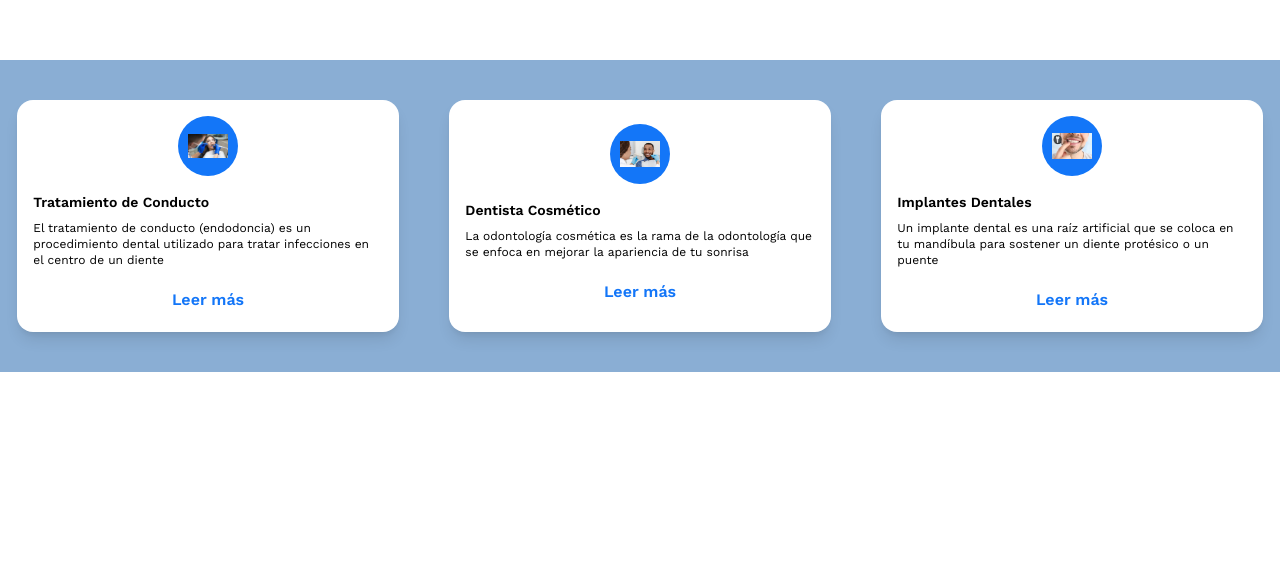
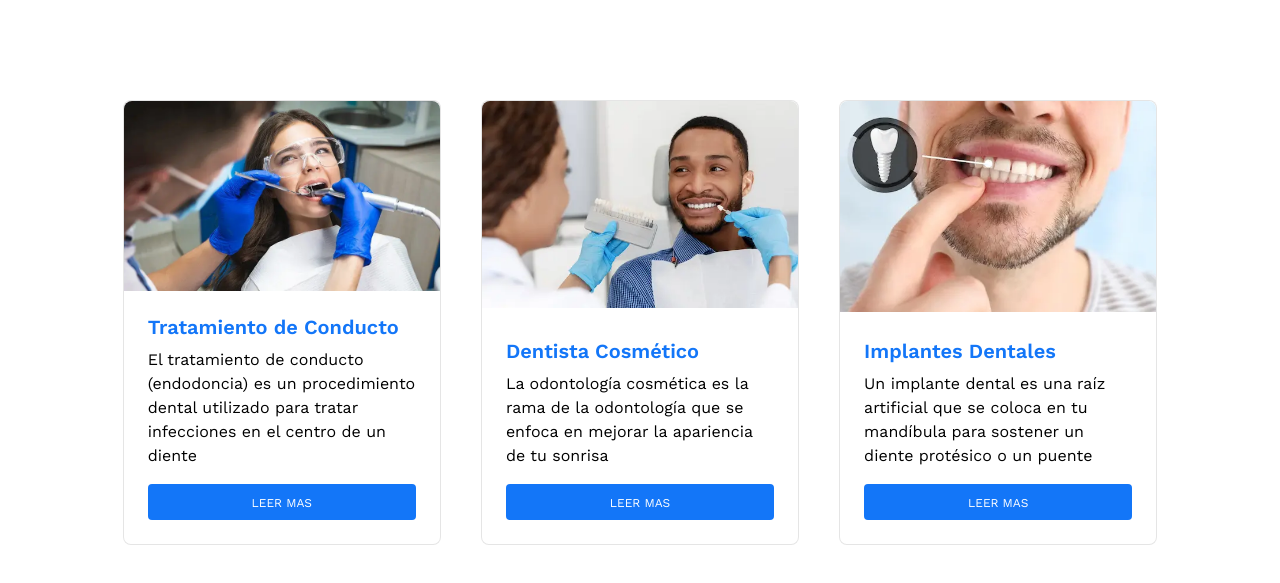
Before and after one commit to EnriqueHM31/dentista-web, a React (Vite) app: page / in a window 1280 px wide. Shown: the part 900-1483 px from the top of the page. Before the commit the page ends 1272 px from the top, so only its background shows below. Built offline with nearby package versions, Linux system fonts and the light colour scheme.

Commit message:
Mejorar el aspectode las cards

```diff
--- a/src/components/Servicios.tsx
+++ b/src/components/Servicios.tsx
@@ -5,39 +5,47 @@ import { motion } from "framer-motion";
 
 export default function Servicios() {
     return (
-        <section className="bg-secondary w-full grid grid-cols-1 md:grid-cols-2 lg:grid-cols-3 gap-4 mt-20 py-10">
+        <section className="bg-white w-full gap-4 mt-20 py-20 md:py-15 xl:py-10 ">
+
+            <div className="max-w-10/12 px-2 xl:px-4 mx-auto w-full  grid grid-cols-1 md:grid-cols-2 lg:grid-cols-3 gap-10 ">
                 {SERVICIOS_DATA.map((servicio, index) => (
+
                     <motion.article
-                    key={servicio.name}
-                    initial={{ opacity: 0, y: 30, scale: 0.95 }}
-                    whileInView={{ opacity: 1, y: 0, scale: 1 }}
-                    transition={{
+                        key={servicio.name} initial={{ opacity: 0, y: 30, scale: 0.95 }}
+                        whileInView={{ opacity: 1, y: 0, scale: 1 }} transition={{
                             duration: 0.4,
                             delay: index * 0.1,
                             ease: "easeOut",
                         }}
                         viewport={{ once: true, amount: 0.3 }}
-                    className="flex flex-col gap-4 p-4 rounded-2xl max-w-11/12 w-full mx-auto items-center justify-center bg-white shadow-lg"
-                >
-                    <div className="flex items-center justify-center rounded-full bg-primary size-15">
+                        className=" rounded-lg bg-white shadow-secondary-1 dark:bg-surface-dark border border-black/10 flex flex-col ">
+                        <div
+                            className="relative overflow-hidden bg-cover bg-no-repeat flex-2"
+                            data-twe-ripple-init
+                            data-twe-ripple-color="light">
                             <img
+                                className="rounded-t-lg w-full"
                                 src={servicio.img}
-                            alt="servicio"
-                            className="w-full h-full object-contain max-w-10"
-                        />
+                                alt={servicio.name} />
                         </div>
-                    <div className="flex flex-col gap-2 items-start">
-                        <h3 className="text-sm font-bold">{servicio.name}</h3>
-                        <p className="text-xs">{servicio.description}</p>
+                        <div className="p-6 flex flex-col justify-between flex-1  ">
+                            <h5 className="mb-2 text-xl leading-tight text-primary font-bold">{servicio.name}</h5>
+                            <p className="mb-4 text-base text-black">
+                                {servicio.description}
+                            </p>
+                            <a
+                                href={'#'}
+                                type="button"
+                                className="inline-block rounded bg-primary px-6 pb-2 pt-2.5 text-xs font-medium uppercase leading-normal text-white shadow-primary-3 transition duration-150 ease-in-out hover:bg-primary-accent-300 hover:shadow-primary-2 focus:bg-primary-accent-300 focus:shadow-primary-2 focus:outline-none focus:ring-0 active:bg-primary-600 active:shadow-primary-2 dark:shadow-black/30 dark:hover:shadow-dark-strong dark:focus:shadow-dark-strong dark:active:shadow-dark-strong text-center"
+                                data-twe-ripple-init
+                                data-twe-ripple-color="light">
+                                Leer mas
+                            </a>
                         </div>
-                    <a
-                        href="#"
-                        className="text-primary font-semibold hover:underline hover:text-blue-800 transition-all duration-300 ease-out py-1"
-                    >
-                        Leer más
-                    </a>
                     </motion.article>
                 ))}
+
+            </div>
         </section>
     )
 }
```
Lines whose indentation alone changed are shown as unchanged.
